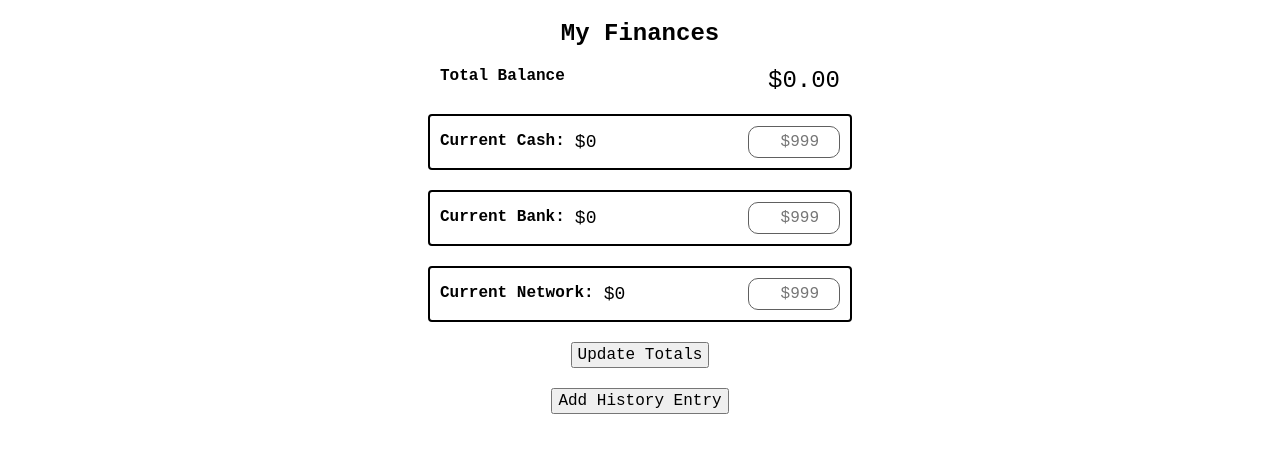
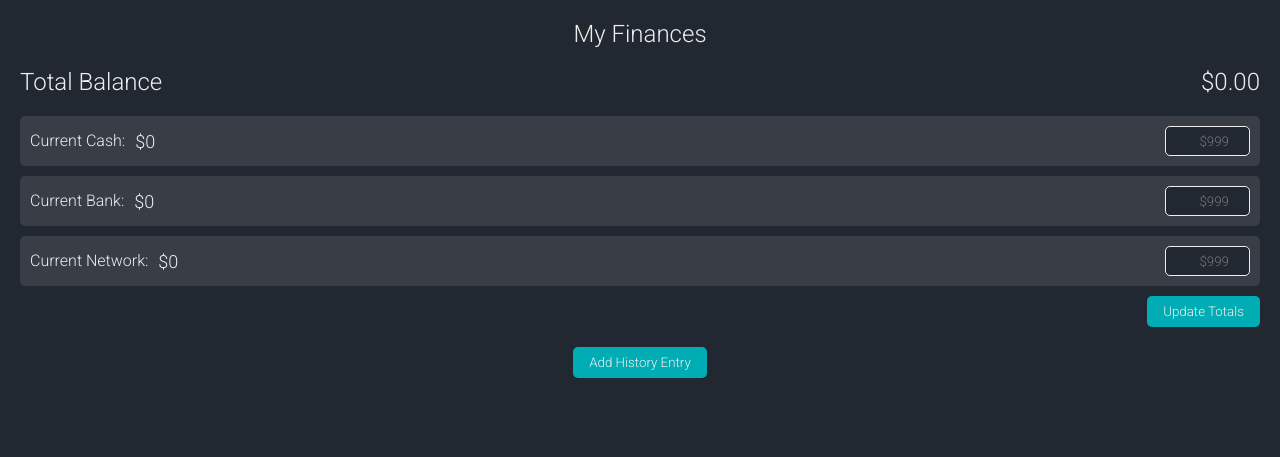
Before and after one commit to giancarlo-padilla/finance-tracker, a plain HTML site: page index.html in a window 1280 px wide. Drawn offline with Linux system fonts and the light colour scheme.

Commit message:
Add new theme

```diff
--- a/index.html
+++ b/index.html
@@ -5,26 +5,29 @@
 		<meta name="viewport" content="width=device-width, initial-scale=1.0" />
 		<title>Finance Tracker</title>
 		<link rel="stylesheet" href="style.css" />
+		<link rel="preconnect" href="https://fonts.googleapis.com" />
+		<link rel="preconnect" href="https://fonts.gstatic.com" crossorigin />
+		<link
+			href="https://fonts.googleapis.com/css2?family=Roboto:ital,wght@0,100..900;1,100..900&display=swap"
+			rel="stylesheet"
+		/>
 	</head>
 	<body>
 		<div class="main-container">
 			<h1>My Finances</h1>
 
 			<div class="total-balance">
-				<strong>
 				<p>Total Balance</p>
-				</strong>
 				<div class="total-bal-number">
 					<p>$</p>
 					<p id="total">0.00</p>
 				</div>
 			</div>
 
+			<div class="balance-section">
 				<div class="balance">
 					<div>
-					<strong>
 						<p>Current Cash:</p>
-					</strong>
 						<div class="current-bal-number">
 							<p>$</p>
 							<p id="current-cash-value">0</p>
@@ -38,9 +41,7 @@
 
 				<div class="balance">
 					<div>
-					<strong>
 						<p>Current Bank:</p>
-					</strong>
 						<div class="current-bal-number">
 							<p>$</p>
 							<p id="current-bank-value">0</p>
@@ -54,9 +55,7 @@
 
 				<div class="balance">
 					<div>
-					<strong>
 						<p>Current Network:</p>
-					</strong>
 						<div class="current-bal-number">
 							<p>$</p>
 							<p id="current-network-value">0</p>
@@ -68,17 +67,16 @@
 					</div>
 				</div>
 
-			<div>
+				<div class="update-btn-section">
 					<input type="button" id="update-totals" value="Update Totals" />
+				</div>
 			</div>
 
 			<div>
 				<input type="button" id="add-history" value="Add History Entry" />
 			</div>
 
-			<div class="history">
-				<!-- <div class="entry"></div> -->
-			</div>
+			<div class="history"></div>
 		</div>
 		<script src="app.js"></script>
 	</body>
--- a/style.css
+++ b/style.css
@@ -1,20 +1,36 @@
+:root {
+	--background-color: #222831; /* A shade of blue */
+	--panel-color: #393e46; /* A shade of blue */
+	--text-color: #eeeeee; /* A shade of white */
+	--accent-color: #00adb5; /* A shade of blue */
+}
+
 * {
 	margin: 0;
-	padding: 0;
-	font-family: "Courier New", Courier, monospace;
-	font-size: 16px;
-	/* border: 1px solid black; */
+	font-family: "Roboto";
+	background-color: var(--background-color);
+	color: var(--text-color);
+	font-weight: 300;
+	box-sizing: border-box;
 }
 
 input[type="button"] {
-	padding: 2px 5px;
+	padding: 8px 16px;
+	border-radius: 5px;
+	border: none;
+	background-color: var(--accent-color);
+}
+
+.update-btn-section {
+	display: flex;
+	justify-content: end;
 }
 
 input[type="number"] {
+	border: 1px solid var(--text-color);
 	width: 85px;
 	height: 30px;
-	border: 1px solid rgb(96, 96, 96);
-	border-radius: 10px;
+	border-radius: 5px;
 	padding: 0 5px 0 0;
 	text-align: end;
 }
@@ -24,9 +40,7 @@ input[type="number"] {
 	padding: 20px;
 	gap: 20px;
 	flex-direction: column;
-	width: 400px;
 	align-items: center;
-	justify-self: center;
 }
 
 .main-container h1 {
@@ -34,18 +48,21 @@ input[type="number"] {
 }
 
 .balance {
-	border: 2px solid black;
-	border-radius: 4px;
+	align-items: center;
 	padding: 10px;
-	align-items: center;
+	background-color: var(--panel-color);
+	border-radius: 5px;
+}
+
+.balance-section {
+	display: flex;
+	flex-direction: column;
+	width: 100%;
+	gap: 10px;
 }
 
 .total-bal-number {
 	display: flex;
-}
-
-.total-bal-number p {
-	font-size: 24px;
 }
 
 .current-bal-number {
@@ -66,7 +83,15 @@ input[type="number"] {
 
 .balance div {
 	display: flex;
-	width: auto;
+	background-color: var(--panel-color);
+}
+
+.balance p {
+	background-color: var(--panel-color);
+}
+
+.total-balance p {
+	font-size: 24px;
 }
 
 .history {
@@ -78,7 +103,7 @@ input[type="number"] {
 	justify-content: space-between;
 	align-items: center;
 	margin: 5px;
-	border: 1px solid black;
+	border: 1px solid var(--text-color);
 	border-radius: 4px;
 }
 
```
Lines whose indentation alone changed are shown as unchanged.
